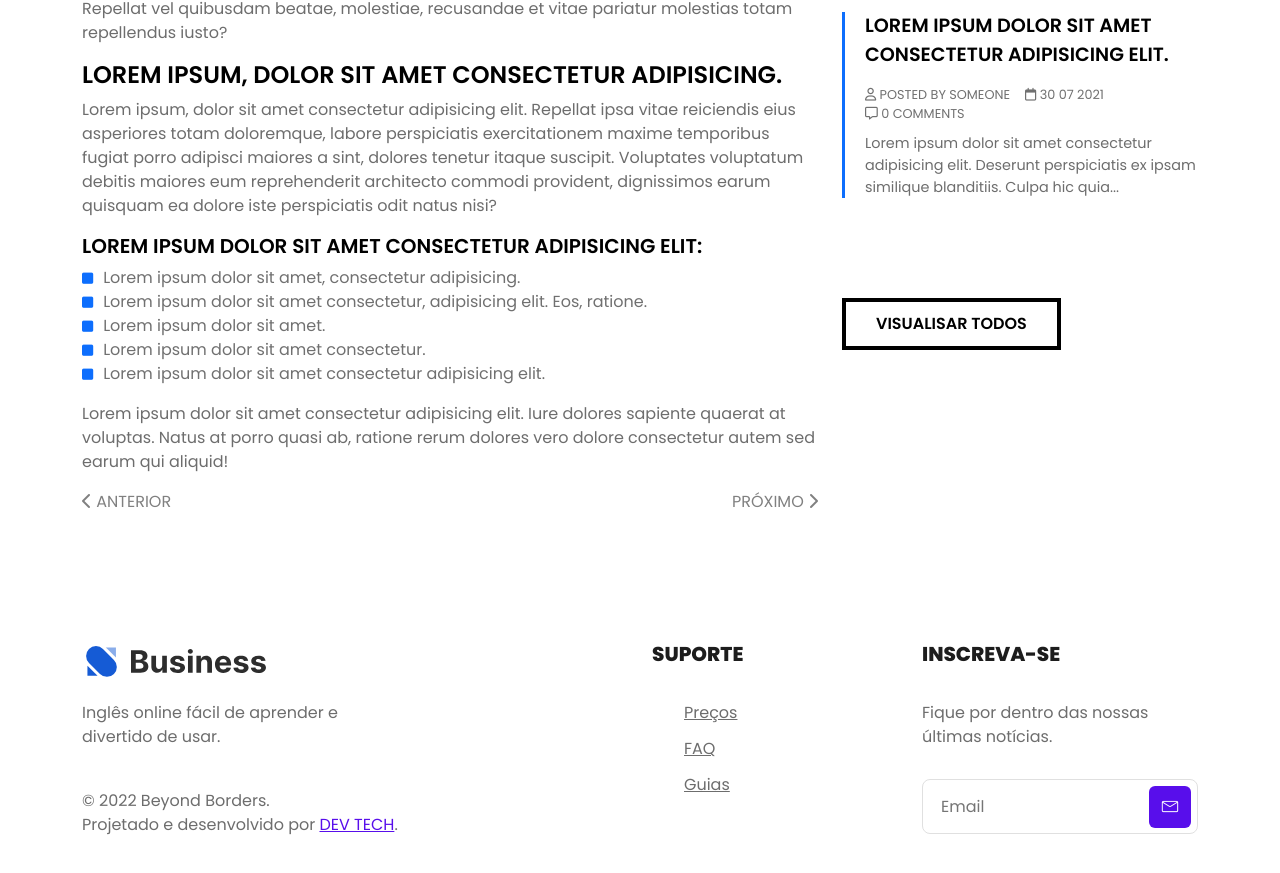
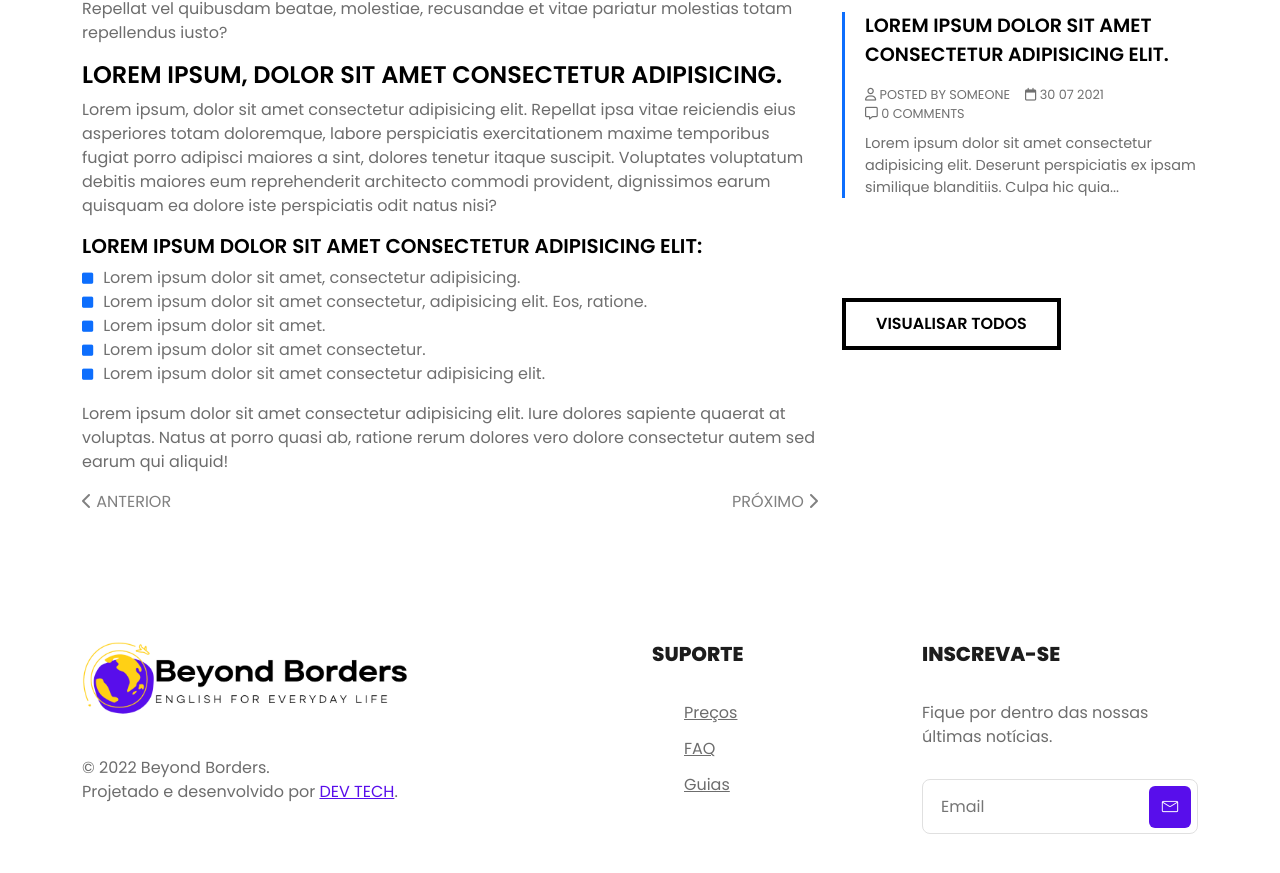
Before and after one commit to DevLucasGodoy/BeyondBorders, a plain HTML site: page blog.html in a window 1280 px wide. Shown: the part 740-1613 px from the top of the page. Drawn offline with nearby package versions, Linux system fonts and the light colour scheme; a script that the page names is missing.

Commit message:
Update blog.html

```diff
--- a/blog.html
+++ b/blog.html
@@ -298,12 +298,10 @@
                             <div class="footer-widget f-about">
                                 <div class="logo">
                                     <a href="index.html">
-                                        <img src="assets/images/logo.svg" alt="#" class="img-fluid" />
+                                        <img src="assets/images/logo/BeyondBordersBlack.png" alt="#"
+                                            class="img-fluid" />
                                     </a>
                                 </div>
-                                <p>
-                                    Inglês online fácil de aprender e divertido de usar.
-                                </p>
                                 <p class="copyright-text">
                                     <span>© 2022 Beyond Borders. </span>Projetado e desenvolvido por
                                     <a href="javascript:void(0)" rel="nofollow"> DEV TECH</a>.
```
